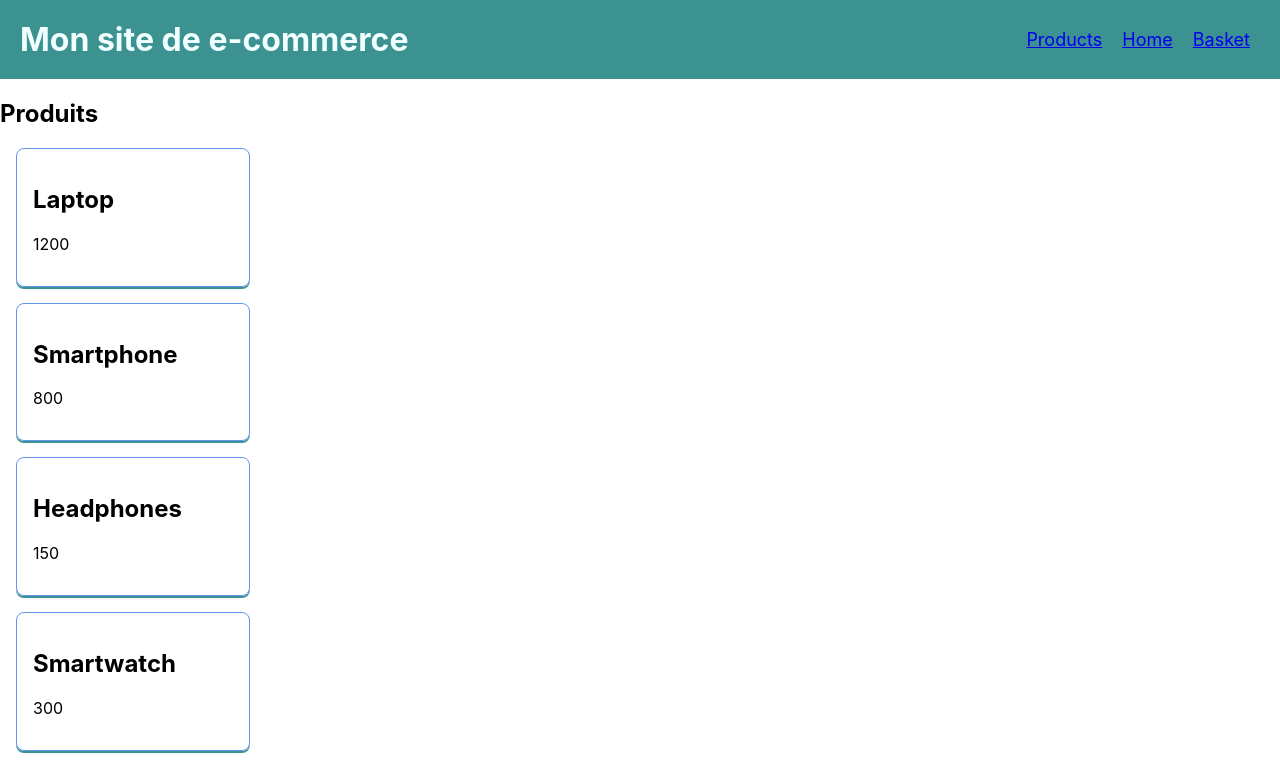
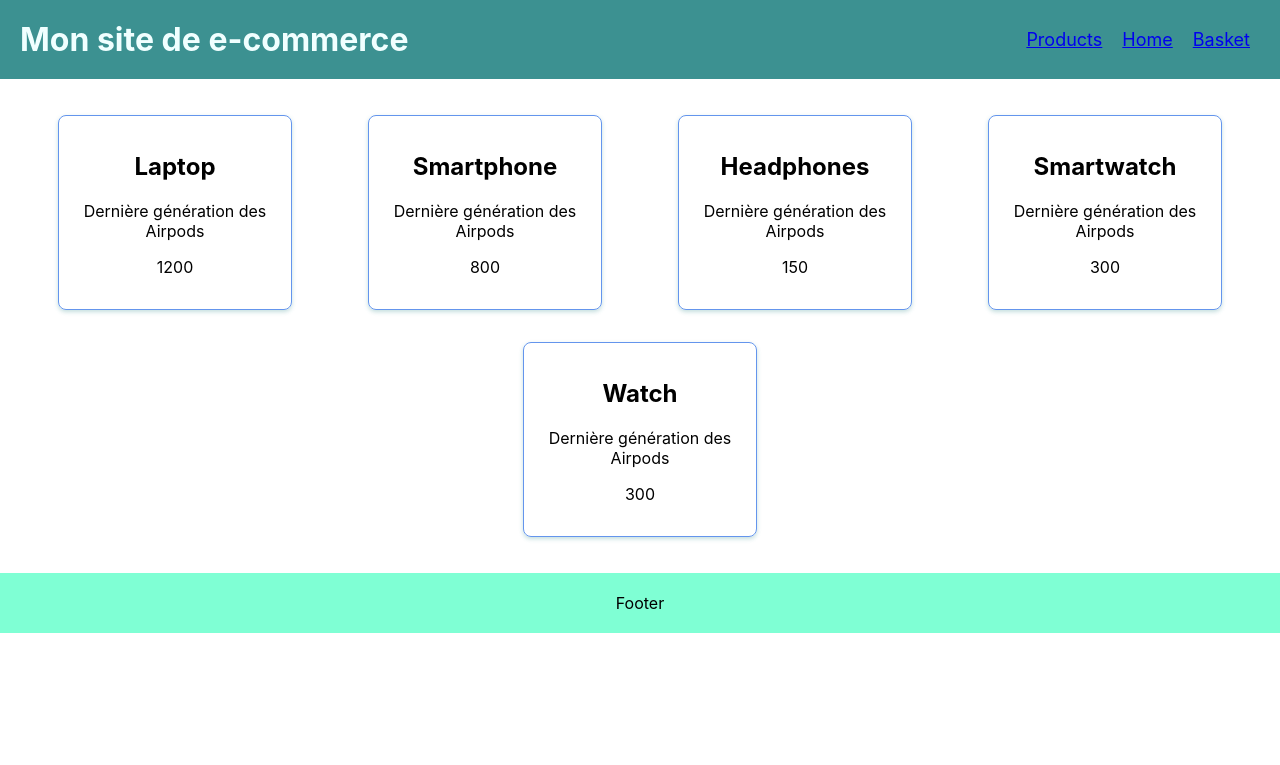
Before and after one commit to Marjo14/ecomm, a React (Create React App) app: page /products in a window 1280 px wide. Shown: the top 765 px of the page. Built offline with nearby package versions, Linux system fonts and the light colour scheme.

Commit message:
Update Card prettier

```diff
--- a/src/App.css
+++ b/src/App.css
@@ -41,10 +41,22 @@ ul li {
 
 .product_card {
   border: 1px solid cornflowerblue;
-  border-radius:  8px;
+  border-radius: 8px;
   padding: 16px;
   margin: 16px;
   width: 200px;
-  box-shadow: 0 2px rgb(60, 145, 145);
+  box-shadow: 0 2px 4px rgba(60, 145, 145, 0.3);
   transition: 0.3s;
+  text-align: center;
 }
+
+.product_card:hover {
+  box-shadow: 0 4px 8px rgba(60, 145, 145, 0.5);
+}
+
+.products {
+  display: flex;
+  justify-content: space-around;
+  flex-wrap: wrap;
+  padding: 20px;
+}
--- a/src/components/Product.jsx
+++ b/src/components/Product.jsx
@@ -1,10 +1,11 @@
 import React from 'react'
 
-export const Product = ({name,price}) => {
+export const Product = ({name,price,description}) => {
   return (
     <div className='product_card'>
 
         <h2>{name}</h2>
+        <p> {description}</p>
         <p>{price}</p>
     </div>
   )
--- a/src/data/produits.json
+++ b/src/data/produits.json
@@ -1,7 +1,7 @@
 [
-    { "id": 1, "name": "Laptop", "price": 1200 },
-    { "id": 2, "name": "Smartphone", "price": 800 },
-    { "id": 3, "name": "Headphones", "price": 150 },
-    { "id": 4, "name": "Smartwatch", "price": 300 },
-    { "id": 5, "name": "Watch", "price": 300 }
+    { "id": 1, "name": "Laptop", "price": 1200, "description":"Dernière génération des Airpods" },
+    { "id": 2, "name": "Smartphone", "price": 800, "description":"Dernière génération des Airpods" },
+    { "id": 3, "name": "Headphones", "price": 150, "description":"Dernière génération des Airpods" },
+    { "id": 4, "name": "Smartwatch", "price": 300, "description":"Dernière génération des Airpods" },
+    { "id": 5, "name": "Watch", "price": 300, "description":"Dernière génération des Airpods" }
 ]
--- a/src/pages/Products.jsx
+++ b/src/pages/Products.jsx
@@ -5,10 +5,10 @@ import { Product } from '../components/Product'
 const Products = () => {
     const [products, setproducts] = useState(Data)
     return (
+
         <div className='products'>
-            <h2>Produits</h2>
             {products.map((Element) => (
-                <Product key={Element.id} name={Element.name} price={Element.price}/>
+                <Product key={Element.id} name={Element.name} description={Element.description} price={Element.price} />
             ))}
         </div>
     )
```
